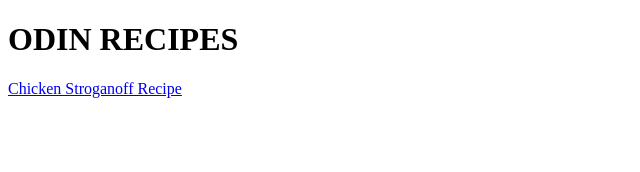
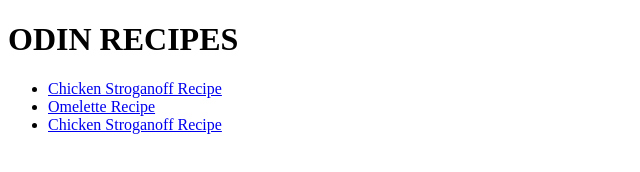
Before and after one commit to NavJJ06/odin-recipes, a plain HTML site: page index.html in a window 1280 px wide. Shown: the whole page, without its empty margins (0-640 px from the left). Drawn offline with Linux system fonts and the light colour scheme.

Commit message:
Added Omellette Recipe+ Minor modifications

```diff
--- a/index.html
+++ b/index.html
@@ -4,10 +4,14 @@
     <meta charset="UTF-8">
     <meta http-equiv="X-UA-Compatible" content="IE=edge">
     <meta name="viewport" content="width=device-width, initial-scale=1.0">
-    <title>Document</title>
+    <title>My favourite Recipes </title>
 </head>
 <body>
     <h1>ODIN RECIPES</h1>
-    <a href="recipes/stroganoff.html">Chicken Stroganoff Recipe</a>
+    <ul>
+    <li><a href="recipes/stroganoff.html">Chicken Stroganoff Recipe</a></li>
+    <li><a href="recipes/omelette.html">Omelette Recipe</a></li>
+    <li><a href="recipes/stroganoff.html">Chicken Stroganoff Recipe</a> </li>
+    </ul>
 </body>
 </html>
```
